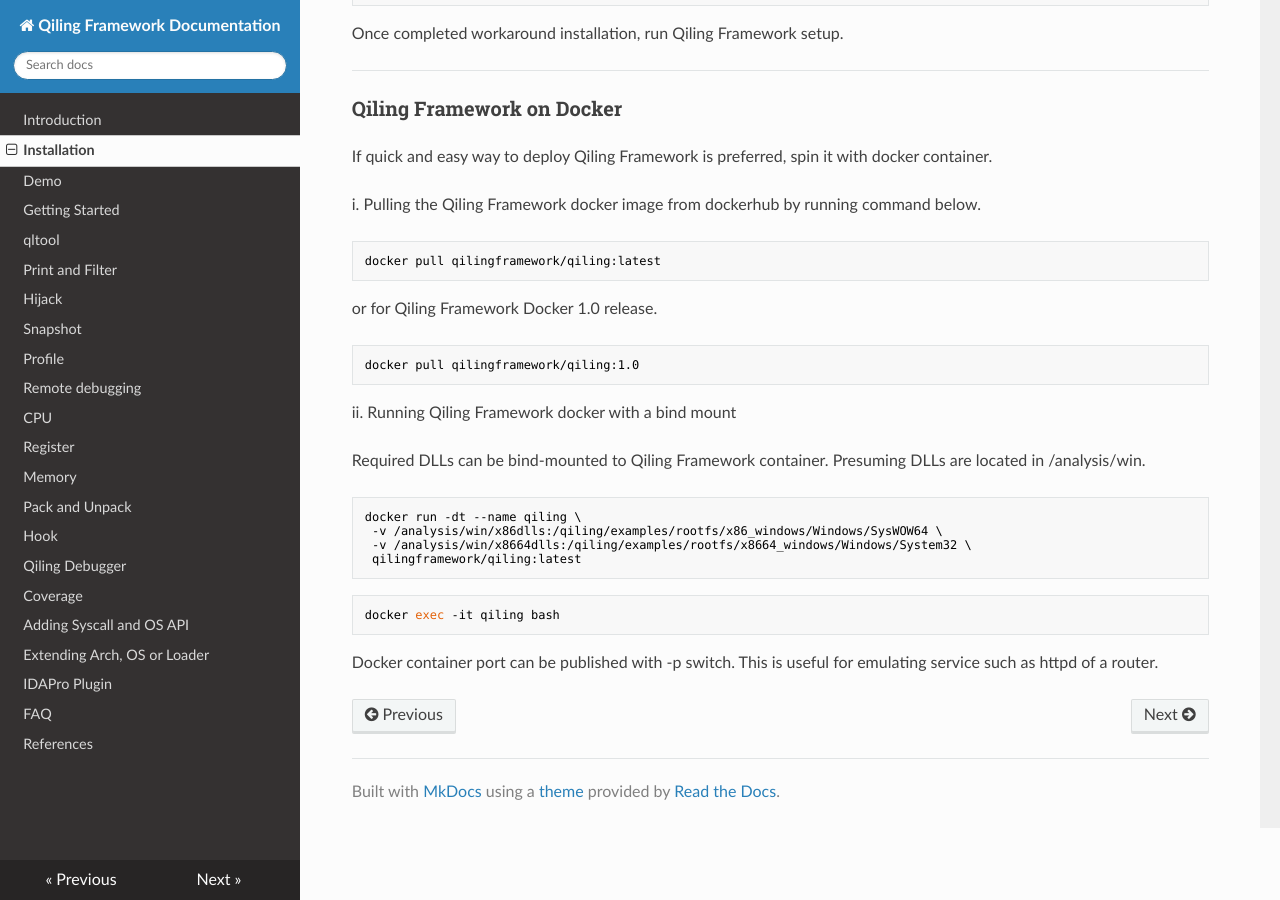
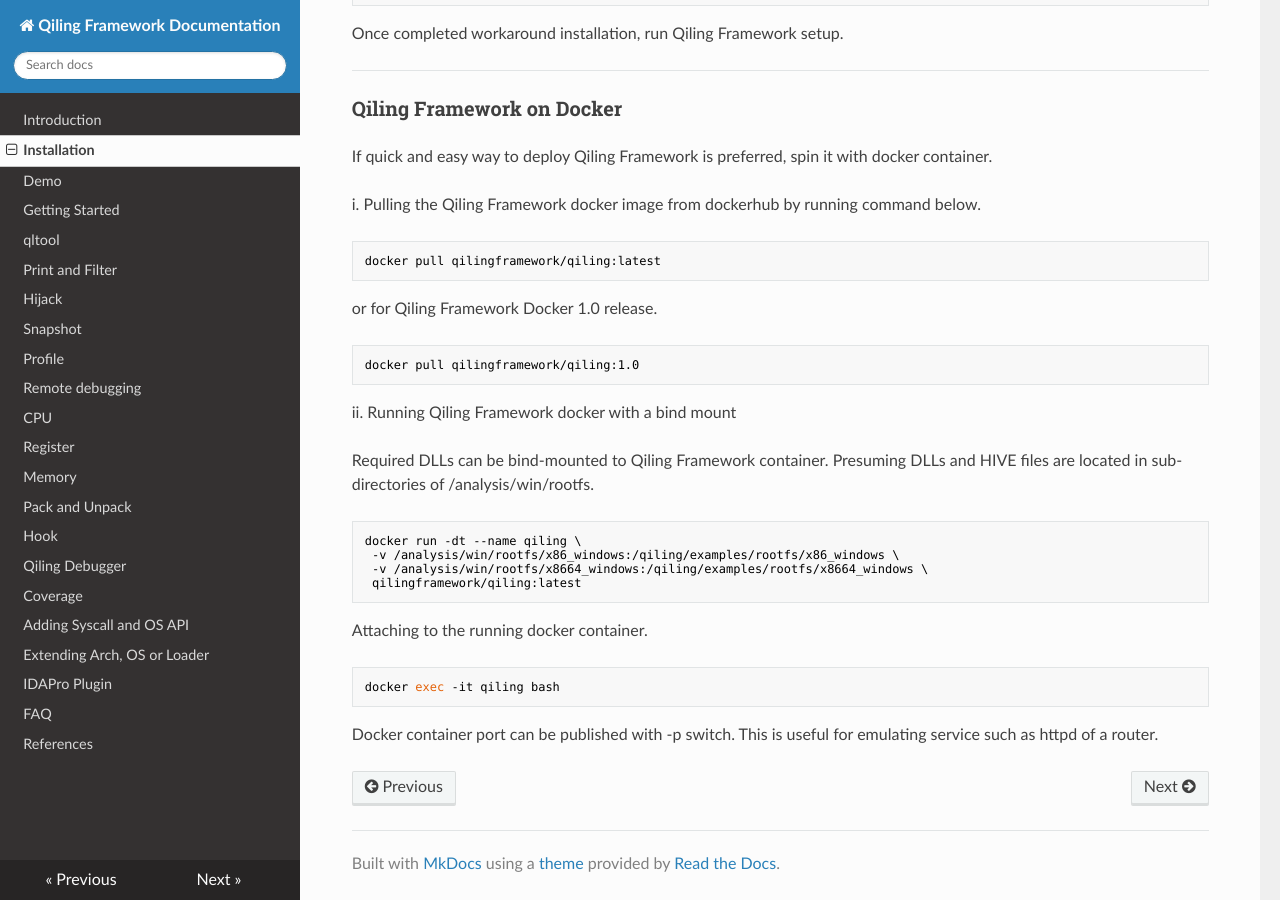
Before and after one commit to qilingframework/rtfd.io, an MkDocs documentation site: the page built from docs/install.md, in a window 1280 px wide and 900 px high, scrolled down 2086 px. Built offline with MkDocs 1.6.1, drawn with Linux system fonts in a browser that asks for light colours; nearby versions of some CDN libraries.

Commit message:
Update install.md

````diff
--- a/docs/install.md
+++ b/docs/install.md
@@ -118,14 +118,16 @@ docker pull qilingframework/qiling:1.0
 
 ii. Running Qiling Framework docker with a bind mount
 
-Required DLLs can be bind-mounted to Qiling Framework container. Presuming DLLs are located in /analysis/win.
+Required DLLs can be bind-mounted to Qiling Framework container. Presuming DLLs and HIVE files are located in sub-directories of /analysis/win/rootfs.
 
 ```sh
 docker run -dt --name qiling \
- -v /analysis/win/x86dlls:/qiling/examples/rootfs/x86_windows/Windows/SysWOW64 \
- -v /analysis/win/x8664dlls:/qiling/examples/rootfs/x8664_windows/Windows/System32 \
+ -v /analysis/win/rootfs/x86_windows:/qiling/examples/rootfs/x86_windows \
+ -v /analysis/win/rootfs/x8664_windows:/qiling/examples/rootfs/x8664_windows \
  qilingframework/qiling:latest
 ```
+
+Attaching to the running docker container.
 
 ```sh
 docker exec -it qiling bash
````
